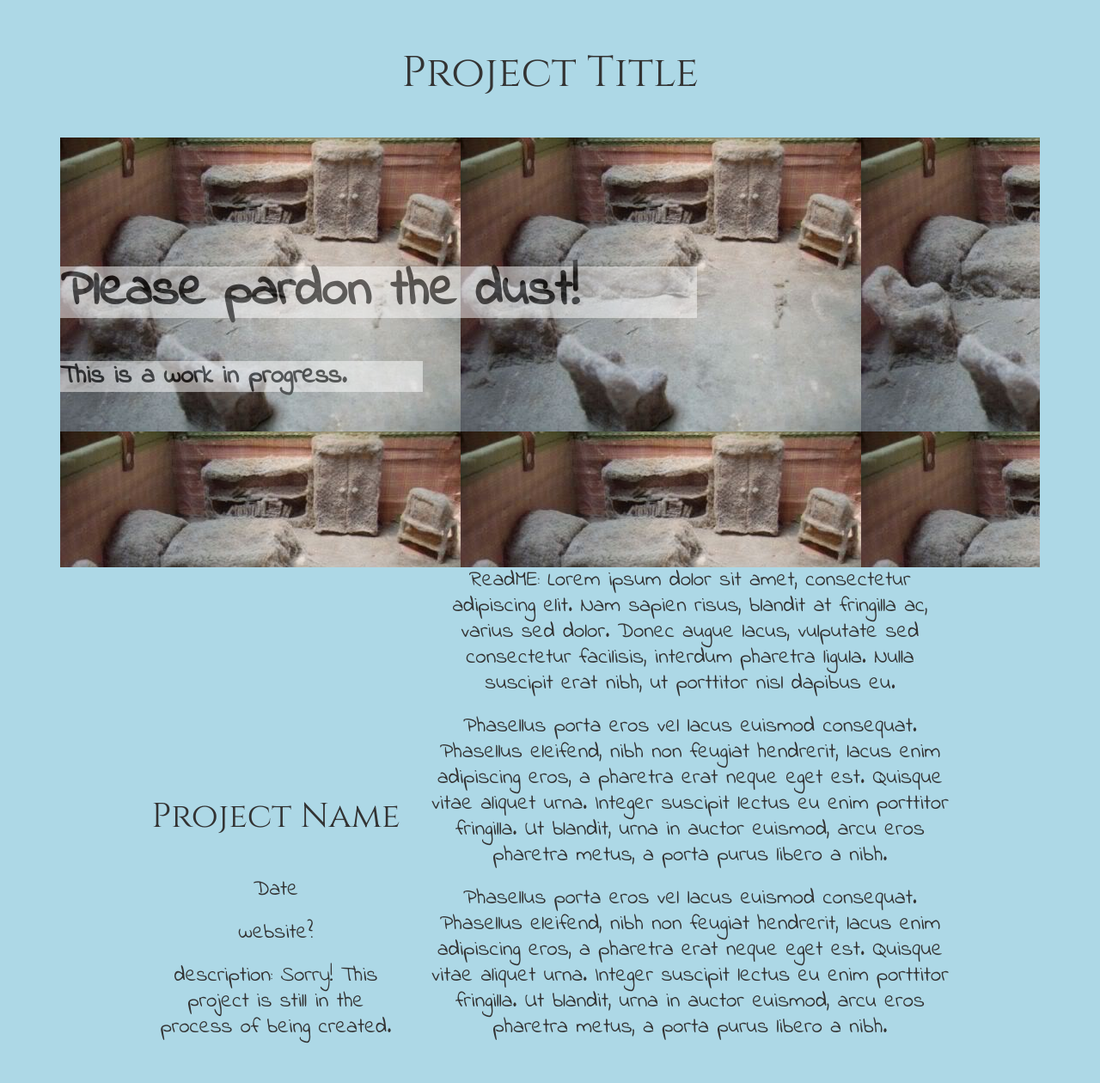
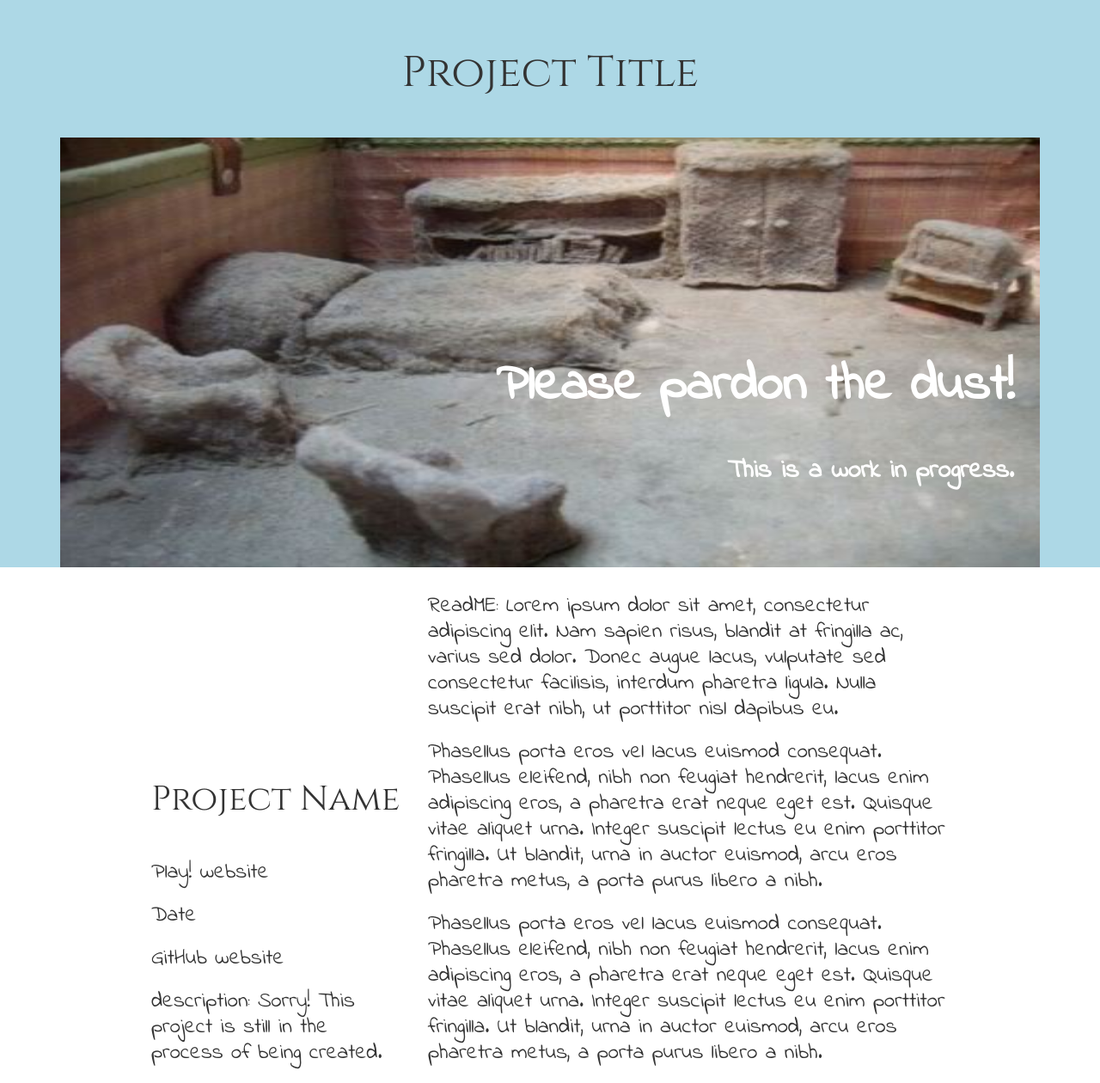
Before and after one commit to robertprine2/my-portfolio, a PHP site: page /dust.html in a window 1280 px wide. Shown: the whole page at 86% size. Before the commit the page ends 1214 px from the top, so only its background shows below. Run offline with PHP 8.4, Linux system fonts and the light colour scheme; some libraries are stand-ins or nearby versions.

Commit message:
updated dust.html jumbotron pic and text color, Added some css for text below as well

```diff
--- a/assets/css/dust.css
+++ b/assets/css/dust.css
@@ -134,28 +134,43 @@ p {
 
 #dust {
 	background: url("../images/dust.png");
+	background-size: 100% 500px;
+	background-repeat: no-repeat;
+	background-position: center;
+	margin: auto;
 	height: 500px;
 	width: 100%;
 }
 
 .Jumbotron h1 {
 	font-size: 60px;
-	color: black;
-	background: white;
-	opacity: .5;
+	color: white;
 	position: relative;
-	top: 150px;
+	top: 260px;
 	font-weight: 900;
-	width: 65%;
+	width: 100%;
+	text-align: right;
+	padding-right: 30px;
 }
 
 .Jumbotron p {
 	font-size: 30px;
-	color: black;
+	color: white;
 	position: relative;
-	top: 200px;
+	top: 310px;
 	font-weight: 800;
-	background: white;
-	opacity: .5;
-	width: 37%;
+	width: 100%;
+	text-align: right;
+	padding-right: 30px;
 }
+
+/* Project Information/Read Me */
+
+.info {
+	background-color: white;
+	padding-top: 30px;
+}
+
+.info h2, .info p {
+	text-align: left;
+}
--- a/dust.html
+++ b/dust.html
@@ -24,12 +24,13 @@
 	  	</div>
 	</div>
 
-	<div class="container-fluid">
+	<div class="container-fluid info">
 		<div class="row row-centered">
-			<div class="col-md-3 col-centered">
-				<h2>Project Name</h2>
+			<div class="col-md-3 col-centered height">
+				<h2 class="up">Project Name</h2>
+				<p>Play! website</p>
 				<p>Date</p>
-				<p>website?</p>
+				<p>GitHub website</p>
 				<p>description: Sorry! This project is still in the process of being created.</p>
 			</div>
 			<div class="col-md-6 col-centered">
```
